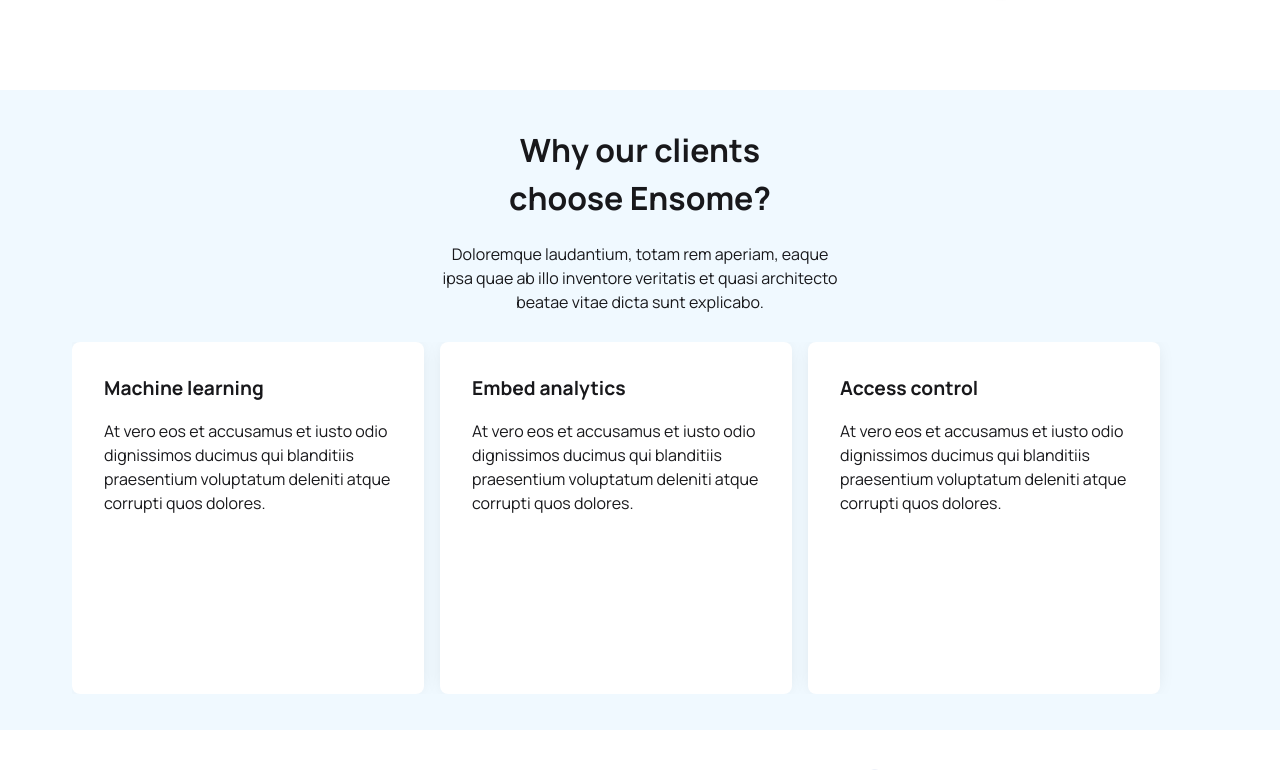
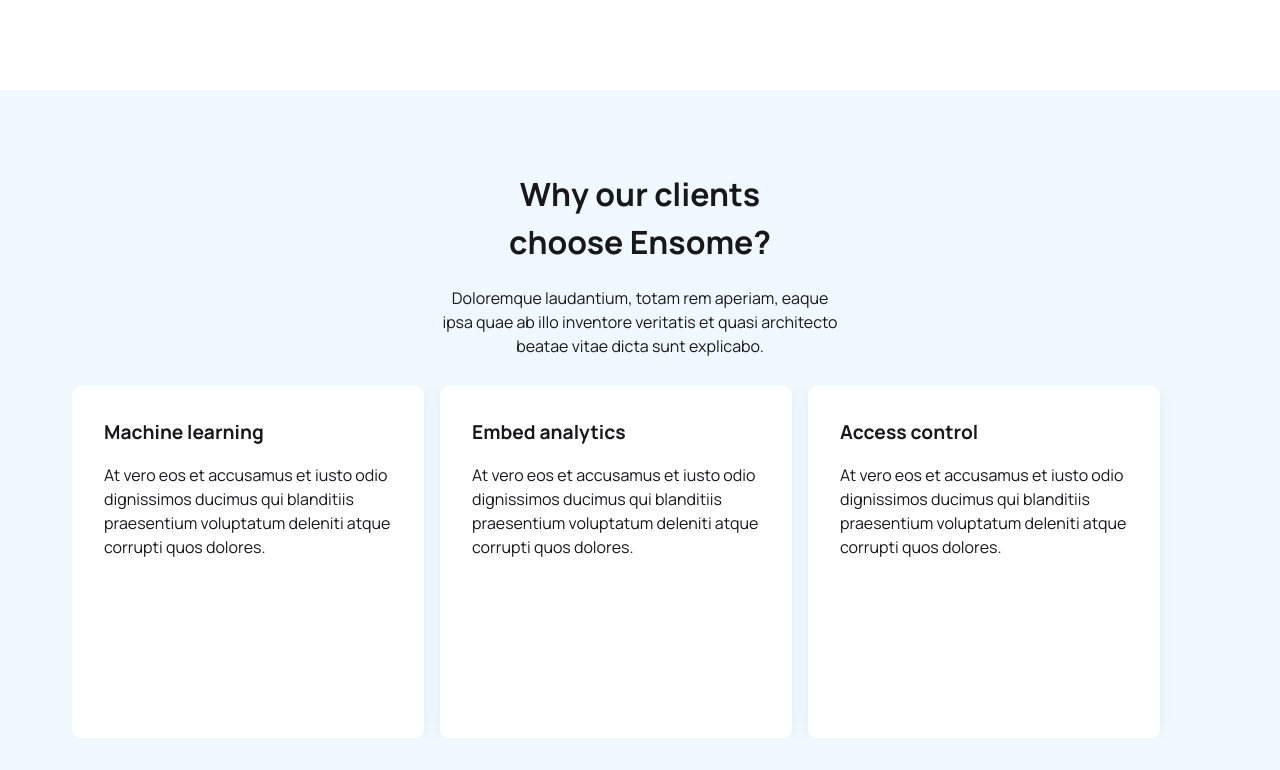
Before and after one commit to PatatoBit/codekit-web, a SvelteKit app: page / in a window 1280 px wide. Shown: the part 550-1320 px from the top of the page. Built offline with nearby package versions, Linux system fonts and the light colour scheme.

Commit message:
added padding to fullcenter

```diff
--- a/src/styles/global.scss
+++ b/src/styles/global.scss
@@ -15,6 +15,7 @@
 
 	&.fullcenter {
 		min-height: 80vh;
+		padding-block: 5rem;
 
 		display: flex;
 		flex-direction: column;
```
